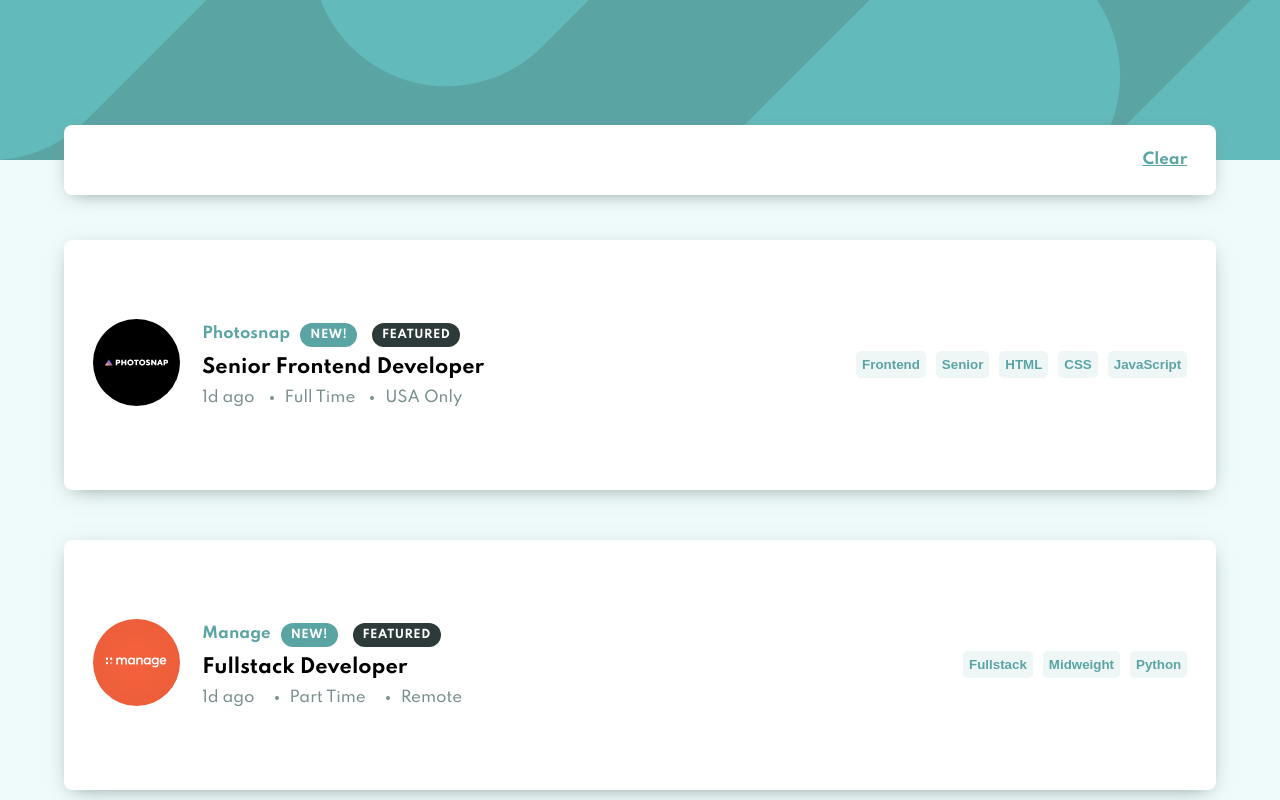
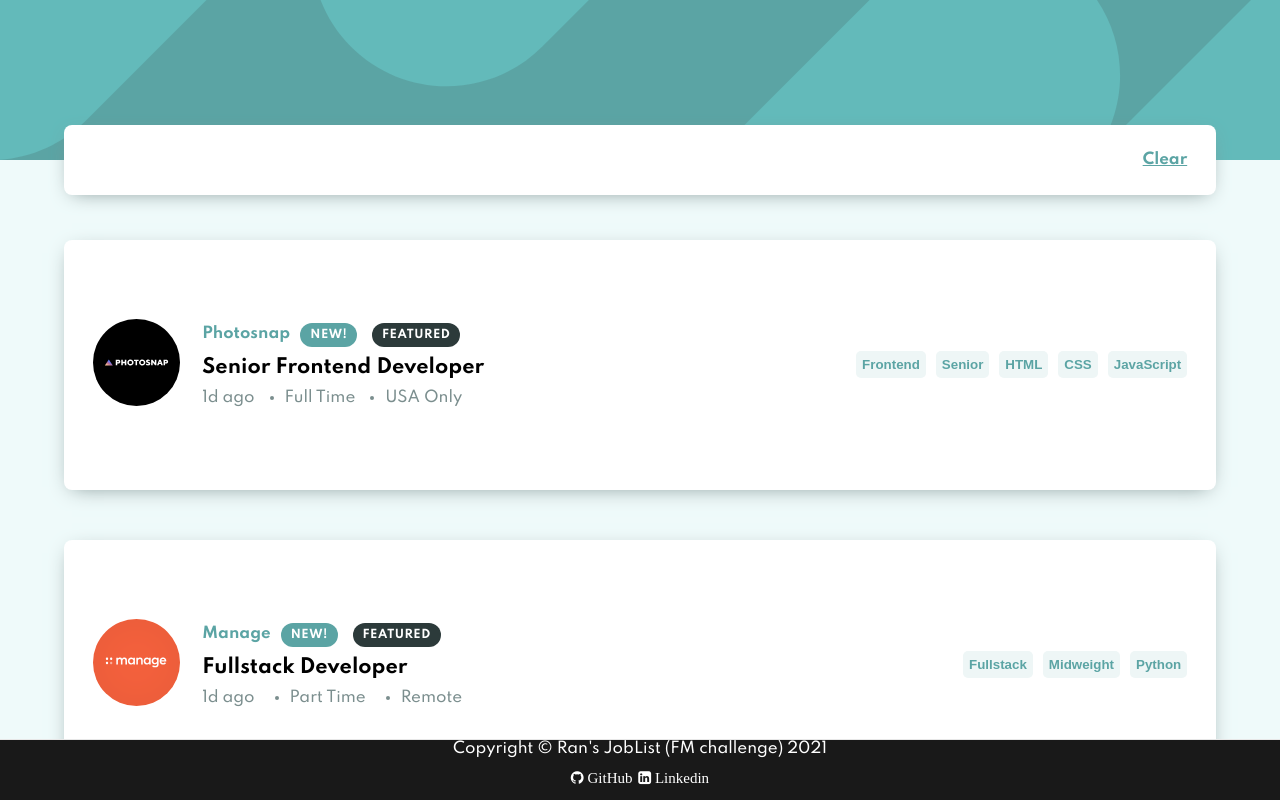
Before and after one commit to wwren/FM_Challenge_JobList, a React (Create React App) app: page / in a window 1280 px wide. Shown: the top 800 px of the page. Built offline with nearby package versions, Linux system fonts and the light colour scheme.

Commit message:
Updated Footer

```diff
--- a/public/index.html
+++ b/public/index.html
@@ -19,6 +19,10 @@
     <link
       href="https://fonts.googleapis.com/css2?family=Spartan:wght@500;700&display=swap"
       rel="stylesheet"
+    />
+    <link
+      rel="stylesheet"
+      href="https://cdnjs.cloudflare.com/ajax/libs/font-awesome/4.7.0/css/font-awesome.min.css"
     />
     <!--
       Notice the use of %PUBLIC_URL% in the tags above.
--- /dev/null
+++ b/src/assets/css/Footer.css
@@ -0,0 +1,37 @@
+footer {
+  border-top: 1px solid #e7e7e7;
+  background-color: #191919;
+  color: white;
+  position: fixed;
+  left: 0;
+  bottom: 0;
+  width: 100vw;
+  height: 60px;
+  text-align: center;
+  display: flex;
+  flex-direction: column;
+  align-items: center;
+}
+
+.footer {
+  margin: auto;
+  width: 150px;
+  text-align: center;
+  display: flex;
+  justify-content: space-evenly;
+}
+
+.footer a {
+  text-decoration: none;
+  color: white;
+}
+
+.footer + div {
+  padding-top: 5px;
+}
+
+@media screen and (max-width: 541px) {
+  footer {
+    font-size: 13px;
+  }
+}
--- a/src/index.css
+++ b/src/index.css
@@ -18,6 +18,7 @@ body {
   -moz-osx-font-smoothing: grayscale;
   font-size: 15px;
   background-color: var(--light-grayish-cyan__background);
+  overflow-x: hidden;
 }
 
 code {
--- a/src/ui/App.tsx
+++ b/src/ui/App.tsx
@@ -1,11 +1,10 @@
 import React, { useState, useEffect } from "react";
 import { JobType } from "../types/types";
-import "../assets/css/App.css";
 import Nav from "./partials/Nav";
 import Content from "./partials/Content";
 import Job from "./components/Job";
-
 import SearchBar from "./components/SearchBar";
+import Footer from "./components/Footer";
 
 function App() {
   const [jobsDB, setJobsDB] = useState<JobType[]>();
@@ -54,7 +53,8 @@ function App() {
   }, [filters]);
 
   return (
-    <div className="App">
+    <>
+      <div className="App" style={{ paddingBottom: "100px" }}>
         <Nav></Nav>
         <SearchBar filters={filters} setFilters={setFilters} />
         <Content>
@@ -64,6 +64,8 @@ function App() {
             })}
         </Content>
       </div>
+      <Footer />
+    </>
   );
 }
 
--- /dev/null
+++ b/src/ui/components/Footer.tsx
@@ -0,0 +1,34 @@
+import "../../assets/css/Footer.css";
+export default function Footer() {
+  return (
+    <footer>
+      <div>
+        <span>Copyright &copy;</span> Ran's JobList (FM challenge) 2021
+      </div>
+      <div className="footer">
+        <div>
+          <a
+            id="profile-link__github"
+            href="https://github.com/wwren/FM_Challenge_JobList"
+            rel="external"
+          >
+            <i className="fa fa-github">
+              <span> GitHub</span>
+            </i>
+          </a>
+        </div>
+        <div>
+          <a
+            id="profile-link__linkedin"
+            href="https://www.linkedin.com/in/ding-ran/"
+            rel="external"
+          >
+            <i className="fa fa-linkedin-square">
+              <span> Linkedin</span>
+            </i>
+          </a>
+        </div>
+      </div>
+    </footer>
+  );
+}
```
Also changed, not shown: src/assets/css/App.css (deleted). Lines whose indentation alone changed are shown as unchanged.
